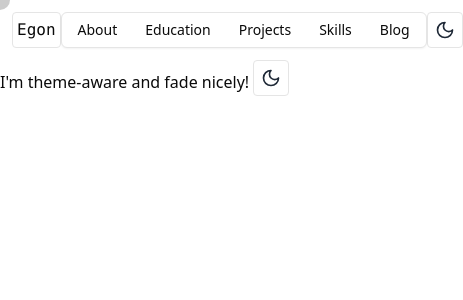
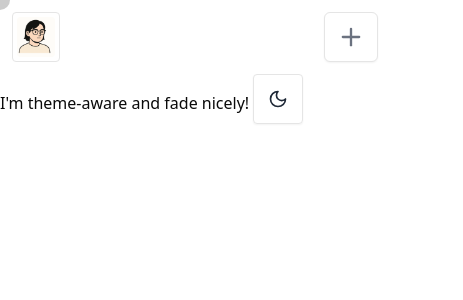
Before and after one commit to EgonLh/egon, a Next.js app: page / in a window 390 px wide. Shown: the top 300 px of the page, 463 px wide, since content can reach past the window. Built offline with nearby package versions, Linux system fonts and the light colour scheme.

Commit message:
feat:dark-light-theme

```diff
--- a/src/components/Navigation.tsx
+++ b/src/components/Navigation.tsx
@@ -1,79 +1,118 @@
+"use client"
 import {
     Menubar,
     MenubarContent,
     MenubarItem,
     MenubarMenu,
     MenubarSeparator,
-    MenubarShortcut,
     MenubarTrigger,
 } from "@/components/ui/menubar"
 import ThemeToggle from "@/components/theme&effects/ThemeToggle";
+import useIsMobile from "@/hook/IsMobile";
+import {useState} from "react";
+import {PlusIcon, XIcon} from "lucide-react";
+
 const menuItems = [
     {
         label: "About",
         content: [
-            { type: "item", label: "Intro" },
-            { type: "item", label: "Social Media" },
-            { type: "separator" },
-            { type: "item", label: "Contact" },
-            { type: "item", label: "Resume / CV" },
+            {type: "item", label: "Intro"},
+            {type: "item", label: "Social Media"},
+            {type: "separator"},
+            {type: "item", label: "Contact"},
+            {type: "item", label: "Resume / CV"},
         ],
     },
     {
         label: "Education",
         content: [
-            { type: "item", label: "HNC (Pearson) in Software Engineering" },
-            { type: "item", label: "HND in Software Engineering" },
-            { type: "item", label: "BSc in Computing – University of Greenwich" },
-            { type: "separator" },
-            { type: "item", label: "Certifications" },
+            {type: "item", label: "HNC (Pearson) in Software Engineering"},
+            {type: "item", label: "HND in Software Engineering"},
+            {type: "item", label: "BSc in Computing – University of Greenwich"},
+            {type: "separator"},
+            {type: "item", label: "Certifications"},
         ],
     },
     {
         label: "Projects",
         content: [
-            { type: "item", label: "Machine Learning" },
-            { type: "item", label: "Website Development" },
-            { type: "item", label: "AI Tools / Automation" },
-            { type: "separator" },
-            { type: "item", label: "Academic Projects" },
-            { type: "item", label: "Freelance / Side Projects" },
+            {type: "item", label: "Machine Learning"},
+            {type: "item", label: "Website Development"},
+            {type: "item", label: "AI Tools / Automation"},
+            {type: "separator"},
+            {type: "item", label: "Academic Projects"},
+            {type: "item", label: "Freelance / Side Projects"},
         ],
     },
     {
         label: "Skills",
         content: [
-            { type: "item", label: "Languages & Frameworks" },
-            { type: "item", label: "AI & Data Science" },
-            { type: "separator" },
-            { type: "item", label: "DevOps / MLOps" },
-            { type: "item", label: "Cloud & Infrastructure" },
+            {type: "item", label: "Languages & Frameworks"},
+            {type: "item", label: "AI & Data Science"},
+            {type: "separator"},
+            {type: "item", label: "DevOps / MLOps"},
+            {type: "item", label: "Cloud & Infrastructure"},
         ],
     },
     {
         label: "Blog",
         content: [
-            { type: "item", label: "Tech Articles" },
-            { type: "item", label: "Learning Journey" },
-            { type: "item", label: "Tips & Resources" },
+            {type: "item", label: "Tech Articles"},
+            {type: "item", label: "Learning Journey"},
+            {type: "item", label: "Tips & Resources"},
         ],
     },
 ];
+const mobileMenu = [
+    {label:"About"},{label:"Skill"},{label:"Education"},{label:"Contact"}
+]
+export default function Navigation() {
+    const [isOpen, setIsOpen] = useState(false);
 
-export default function Navigation(){
-    return(<div className={" p-3 flex justify-between container "}>
-            <div className={"dark:bg-white  flex items-center border rounded font-mono px-1"}>
-                Egon
+    const handleToggle = () => {
+        setIsOpen(!isOpen);
+    };
+    const isMobile = useIsMobile();
+    return (<div className={" p-3 flex justify-between container "}>
+            <div
+                className="dark:bg-gray-800 flex items-center border rounded font-mono w-12 h-13 p-1 flex justify-center items-center">
+                <img
+                    src="/assets/profile.png"
+                    alt="Profile"
+                    className="w-full h-full object-cover rounded"
+                />
             </div>
+            {isMobile?<div>
+                <Menubar className={"dark:border-gray-600 dark:bg-gray-800 "}>
+                    <MenubarMenu>
+                        <MenubarTrigger
+                            className={"p-1 text-gray-500 transition-all duration-300 hover:text-gray-800 transition-all duration-300 ease-in-out"} onClick={handleToggle}>
+                            {isOpen ? (
+                                <XIcon className="w-7 h-7  transition-all duration-300 ease-in-out" />
+                            ) : (
+                                <PlusIcon className="w-7 h-7  transition-all duration-300 ease-in-out" />
+                            )}
+                        </MenubarTrigger>
+                        <MenubarContent>
+                            {mobileMenu.map((item,id) =>(
+                                <MenubarItem key={id} className={"text-gray-300 transition-all duration-200 hover:text-gray-900"}>{item.label}</MenubarItem>
+                            ))}
+                            <MenubarItem className={"flex justify-end"}><ThemeToggle type={"text"}/> </MenubarItem>
+                        </MenubarContent>
+                    </MenubarMenu>
+                </Menubar>
+                </div>:
+            <>
                 <div>
-                <Menubar className={"dark:border-gray-600 dark:bg-gray-800"}>
+                    <Menubar className={"dark:border-gray-600 dark:bg-gray-800 "}>
                         {menuItems.map((menu, i) => (
                             <MenubarMenu key={i}>
-                            <MenubarTrigger>{menu.label}</MenubarTrigger>
+                                <MenubarTrigger
+                                    className={"py-2 text-gray-500 transition-all duration-300 hover:text-gray-800"}>{menu.label}</MenubarTrigger>
                                 <MenubarContent>
                                     {menu.content.map((item, j) =>
                                         item.type === "separator" ? (
-                                        <MenubarSeparator key={j} />
+                                            <MenubarSeparator key={j}/>
                                         ) : (
                                             <MenubarItem key={j}>{item.label}</MenubarItem>
                                         )
@@ -86,6 +125,7 @@ export default function Navigation(){
                 <div>
                     <ThemeToggle/>
                 </div>
+            </>}
         </div>
     )
 }
--- a/src/components/theme&effects/ThemeToggle.tsx
+++ b/src/components/theme&effects/ThemeToggle.tsx
@@ -3,7 +3,12 @@
 import { toggleTheme } from '@/lib/theme'
 import { Moon, Sun } from 'lucide-react'
 import {useEffect, useState} from "react";
-export default function ThemeToggle() {
+
+type ThemeToggleProps = {
+    type?: "icon" | "text"
+}
+
+export default function ThemeToggle({ type = "icon" }: ThemeToggleProps) {
     const [isDark, setIsDark] = useState(false)
 
     useEffect(() => {
@@ -15,10 +20,20 @@ export default function ThemeToggle() {
         toggleTheme()
         setIsDark(prev => !prev)
     }
+    if (type === "text") {
+        return (
+            <button
+                onClick={handleToggle}
+                className="text-sm px-2 py-2 rounded  border-gray-300 dark:border-gray-600 bg-white dark:bg-gray-800 text-gray-800 dark:text-gray-200 transition-all"
+            >
+                {isDark ? <Sun className="w-4  h-4" /> : <Moon className="w-4 h-4   " />}
+            </button>
+        )
+    }
     return (
         <button
             onClick={handleToggle}
-            className="rounded p-[7px] border  text-gray-800 dark:text-gray-200 dark:border-gray-600 dark:bg-gray-800 transition"
+            className="rounded p-[14px] border  text-gray-800 dark:text-gray-200 shadow-sm dark:bg-gray-800 transition-all duration-300"
         >
             {isDark ? <Sun className="w-5  h-5" /> : <Moon className="w-5 h-5" />}
         </button>
--- a/src/components/ui/menubar.tsx
+++ b/src/components/ui/menubar.tsx
@@ -43,7 +43,7 @@ const Menubar = React.forwardRef<
   <MenubarPrimitive.Root
     ref={ref}
     className={cn(
-      "flex h-9 items-center space-x-1 rounded-md border bg-background p-1 shadow-sm hover:shadow-none",
+      "flex h-9 items-center space-x-1 rounded-md border bg-background py-6 px-2 shadow-sm hover:shadow-none",
       className
     )}
     {...props}
--- /dev/null
+++ b/src/hook/IsMobile.tsx
@@ -0,0 +1,18 @@
+import { useEffect, useState } from "react";
+
+export default function useIsMobile(breakpoint = 768) {
+    const [isMobile, setIsMobile] = useState(false);
+
+    useEffect(() => {
+        const mediaQuery = window.matchMedia(`(max-width: ${breakpoint}px)`);
+
+        const handleChange = () => setIsMobile(mediaQuery.matches);
+
+        handleChange(); // Set initial value
+        mediaQuery.addEventListener("change", handleChange);
+
+        return () => mediaQuery.removeEventListener("change", handleChange);
+    }, [breakpoint]);
+
+    return isMobile;
+}
```
Also changed, not shown: public/assets/profile.png (added). Lines whose indentation alone changed are shown as unchanged.
